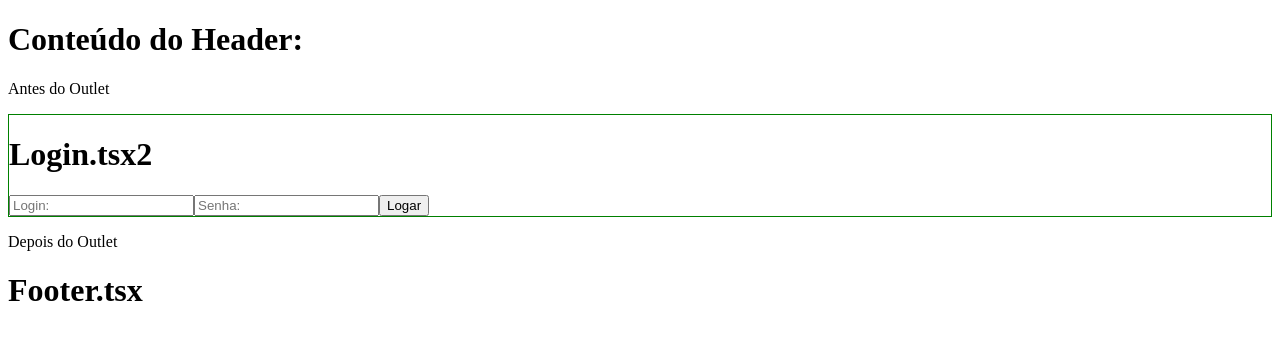
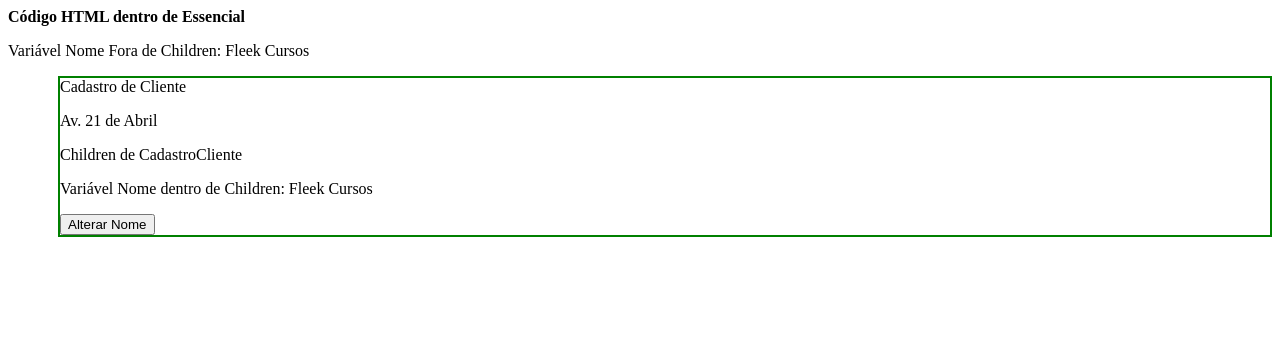
Before and after one commit to pedroaosilva07/fsd0019, a React (Create React App) app in the folder ProjetoBaseReact/: page /login in a window 1280 px wide. Shown: the top 340 px of the page. Built offline with nearby package versions, Linux system fonts and the light colour scheme.

Commit message:
PreContexto

```diff
--- /dev/null
+++ b/ProjetoBaseReact/src/CadastroCliente.css
@@ -0,0 +1,4 @@
+.borda {
+  margin-left: 50px;
+  border: solid green 2px;
+}
--- /dev/null
+++ b/ProjetoBaseReact/src/CadastroCliente.tsx
@@ -0,0 +1,33 @@
+import React, { ReactElement, useContext } from 'react'
+
+import './CadastroCliente.css'
+
+interface PropsInterface {
+  alterarNome: (nome: string) => void
+  children: ReactElement<any, any>
+  endereco: string
+}
+
+export default function CadastroCliente({ children, endereco, alterarNome }: PropsInterface) {
+
+  // alterarNome()
+
+  return (
+
+    <div className="borda">
+      Cadastro de Cliente
+      <p>
+        {endereco}
+      </p>
+
+      <p>Children de CadastroCliente</p>
+
+      {children}
+
+      <input type="button" value="Alterar Nome" onClick={() => alterarNome('Escola de Programação')} />
+
+    </div>
+
+
+  )
+}
--- /dev/null
+++ b/ProjetoBaseReact/src/Essencial.tsx
@@ -0,0 +1,33 @@
+import React, { useState } from 'react'
+import CadastroCliente from './CadastroCliente'
+
+export default function Essencial() {
+
+  let [nome, setNome] = useState('Fleek Cursos')
+
+  // let nome: string = 'Fleek Cursos'
+
+  const alterarNome = (qualNome: string) => {
+    setNome(qualNome)
+    console.log('Dentro de Alterar Nome....', nome)
+  }
+
+  return (
+    <div>
+      <b>Código HTML dentro de Essencial</b>
+      <p>
+        Variável Nome Fora de Children: {nome}
+      </p>
+      <CadastroCliente endereco="Av. 21 de Abril" alterarNome={alterarNome}>
+
+        <>
+          <p>
+            Variável Nome dentro de Children: {nome}
+          </p>
+        </>
+
+      </CadastroCliente>
+    </div>
+  )
+
+}
--- a/ProjetoBaseReact/src/index.tsx
+++ b/ProjetoBaseReact/src/index.tsx
@@ -4,15 +4,18 @@ import reportWebVitals from './reportWebVitals';
 
 import { RouterProvider } from 'react-router-dom'
 import { router } from './Router/Router';
+import Essencial from './Essencial';
 
 
 const root = ReactDOM.createRoot(
   document.getElementById('root') as HTMLElement
 );
 
+// <RouterProvider router={router} />
+
 root.render(
   <React.StrictMode>
-    <RouterProvider router={router} />
+    <Essencial></Essencial>
   </React.StrictMode>
 );
 
```
